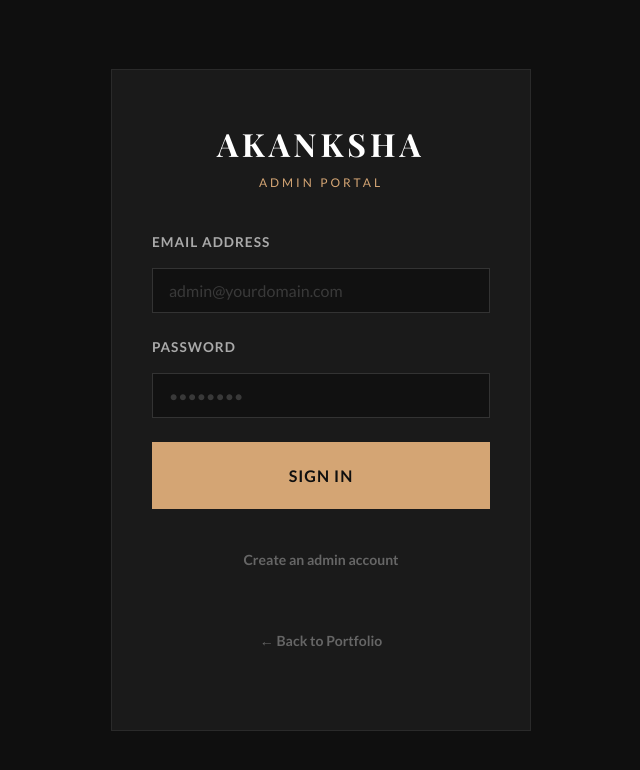
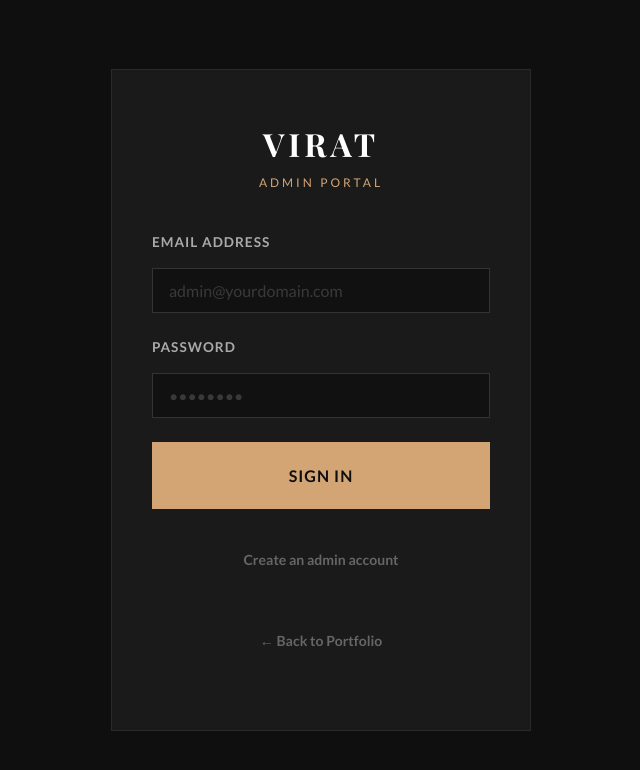
Before and after one commit to DevaaPP/fashion-portfolio-project, a React (Vite) app in the folder frontend/: page /admin/login in a window 1280 px wide. Shown: the top 770 px of the page, without its empty margins (319-959 px from the left). Built offline with nearby package versions, Linux system fonts and the light colour scheme; no server answers.

Commit message:
Prepare public release

```diff
--- a/frontend/src/components/Navbar.jsx
+++ b/frontend/src/components/Navbar.jsx
@@ -10,7 +10,7 @@ const Navbar = () => {
     <nav className="navbar">
       <div className="navbar-container">
         <Link to="/" className="navbar-logo">
-          <span className="logo-text">AKANKSHA YADAV</span>
+          <span className="logo-text">VIRAT KOHLI</span>
           <span className="logo-subtext">Fashion & Graphics Design</span>
         </Link>
 
--- a/frontend/src/pages/admin/AdminDashboard.jsx
+++ b/frontend/src/pages/admin/AdminDashboard.jsx
@@ -57,7 +57,7 @@ const AdminDashboard = () => {
       {/* Sidebar */}
       <aside className={`admin-sidebar ${sideOpen ? 'open' : ''}`}>
         <div className="sidebar-brand">
-          <span className="sb-name">AKANKSHA</span>
+          <span className="sb-name">VIRAT KOHLI</span>
           <span className="sb-role">Admin</span>
         </div>
 
--- a/frontend/src/pages/admin/Login.jsx
+++ b/frontend/src/pages/admin/Login.jsx
@@ -29,7 +29,7 @@ const Login = () => {
     <div className="login-page">
       <div className="login-card">
         <div className="login-brand">
-          <span className="brand-name">AKANKSHA</span>
+          <span className="brand-name">VIRAT</span>
           <span className="brand-sub">Admin Portal</span>
         </div>
 
--- a/frontend/src/pages/admin/Signup.jsx
+++ b/frontend/src/pages/admin/Signup.jsx
@@ -28,7 +28,7 @@ const Signup = () => {
     <div className="login-page">
       <div className="login-card">
         <div className="login-brand">
-          <span className="brand-name">AKANKSHA</span>
+          <span className="brand-name">VIRAT</span>
           <span className="brand-sub">Admin Signup</span>
         </div>
 
```
